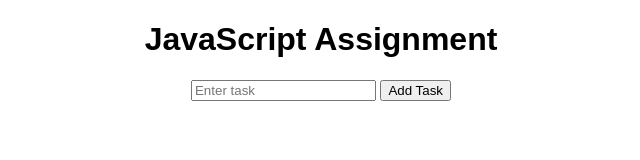
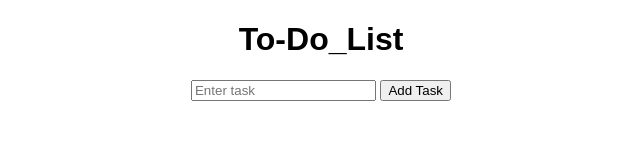
Before and after one commit to adib-ridoy/mini_projects, a plain HTML site: page To-Do_List.html in a window 1280 px wide. Shown: the whole page, without its empty margins (319-959 px from the left). Drawn offline with Linux system fonts and the light colour scheme.

Commit message:
To-Do_List.html

```diff
--- a/To-Do_List.html
+++ b/To-Do_List.html
@@ -12,7 +12,7 @@
     </style>
 </head>
 <body>
-    <h1>JavaScript Assignment</h1>
+    <h1>To-Do_List</h1>
 
 
 
```
